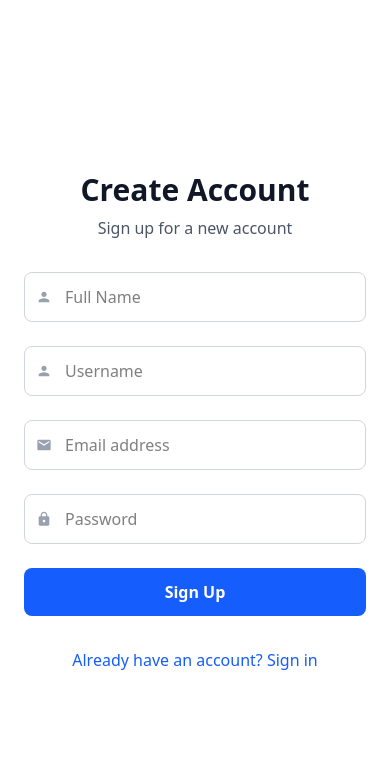
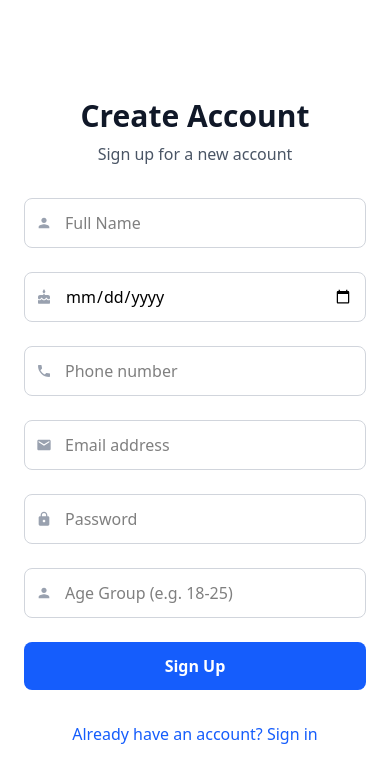
Before and after one commit to HoaiAn1610/SWP-FE, a React (Vite) app: page /register in a window 390 px wide. Shown: the top 782 px of the page. Built offline with nearby package versions, Linux system fonts and the light colour scheme.

Commit message:
register

```diff
--- a/src/pages/auth/register/index.jsx
+++ b/src/pages/auth/register/index.jsx
@@ -1,25 +1,25 @@
+// src/pages/auth/RegisterPage.jsx
 import { useState } from "react";
-import { MdEmail, MdLock, MdPerson } from "react-icons/md";
+import { MdPerson, MdEmail, MdLock, MdPhone, MdCake } from "react-icons/md";
 import api from "../../../config/axios";
 import { toast } from "react-toastify";
 import { useNavigate } from "react-router-dom";
 
-const Register = () => {
+const RegisterPage = () => {
   const [formData, setFormData] = useState({
-    fullName: "",
-    username: "",
+    name: "",
+    dob: "",
+    phone: "",
     email: "",
     password: "",
+    ageGroup: "",
   });
   const [isLoading, setIsLoading] = useState(false);
   const navigate = useNavigate();
 
   const handleInputChange = (e) => {
     const { name, value } = e.target;
-    setFormData((prev) => ({
-      ...prev,
-      [name]: value,
-    }));
+    setFormData((prev) => ({ ...prev, [name]: value }));
   };
 
   const handleSubmit = async (e) => {
@@ -28,18 +28,23 @@ const Register = () => {
 
     try {
       console.log("Register payload:", formData);
-      //formData dữ liệu người dùng nhập
-      //Đẩy cái dữ liệu. này xuống cho BE xử lý
+      // gửi lên /api/UserManagement/register
+      const response = await api.post(
+        "UserManagement/register",
+        formData
+      );
+      console.log("Register response:", response.data);
 
-      const response = await api.post("register", formData);
-      console.log(response);
-      // => thành công
-      // => show message
-      toast.success("Successfully create new account!");
+      toast.success("Tạo tài khoản thành công!");
       navigate("/login");
     } catch (err) {
       console.error("Registration error:", err);
-      toast.error(err.response.data);
+      const message =
+        err.response?.data?.message ||
+        err.response?.data ||
+        err.message ||
+        "Lỗi không xác định";
+      toast.error(message);
     } finally {
       setIsLoading(false);
     }
@@ -47,23 +52,7 @@ const Register = () => {
 
   return (
     <div className="min-h-screen flex flex-col lg:flex-row">
-      {/* Right Image Side */}
-      <div className="hidden lg:flex lg:w-1/2 relative overflow-hidden">
-        <img
-          src="https://images.unsplash.com/photo-1497294815431-9365093b7331"
-          alt="Authentication background"
-          className="absolute inset-0 h-full w-full object-cover"
-        />
-        <div className="absolute inset-0 bg-gradient-to-b from-transparent to-black opacity-50"></div>
-        <div className="relative z-10 flex items-center justify-center w-full p-12 text-white">
-          <div className="text-center">
-            <h3 className="text-4xl font-bold mb-4">Secure Authentication</h3>
-            <p className="text-xl">
-              Your data is protected with industry-standard encryption
-            </p>
-          </div>
-        </div>
-      </div>
+      {/* Left: form */}
       <div className="flex-1 flex items-center justify-center p-6 lg:p-12">
         <div className="w-full max-w-md space-y-8">
           <div className="text-center">
@@ -76,41 +65,60 @@ const Register = () => {
           </div>
 
           <form onSubmit={handleSubmit} className="mt-8 space-y-6">
-            {/* Full Name */}
+            {/* Name */}
             <div>
-              <label htmlFor="fullName" className="sr-only">
+              <label htmlFor="name" className="sr-only">
                 Full Name
               </label>
               <div className="relative">
                 <MdPerson className="absolute left-3 top-1/2 transform -translate-y-1/2 text-gray-400" />
                 <input
-                  id="fullName"
-                  name="fullName"
+                  id="name"
+                  name="name"
                   type="text"
                   required
-                  className="pl-10 w-full p-3 border border-gray-300 rounded-lg focus:ring-2 focus:ring-blue-500 focus:border-transparent"
+                  className="pl-10 w-full p-3 border border-gray-300 rounded-lg focus:ring-2 focus:ring-blue-500"
                   placeholder="Full Name"
-                  value={formData.fullName}
+                  value={formData.name}
                   onChange={handleInputChange}
                 />
               </div>
             </div>
 
-            {/* Username */}
+            {/* Date of Birth */}
             <div>
-              <label htmlFor="username" className="sr-only">
-                Username
+              <label htmlFor="dob" className="sr-only">
+                Date of Birth
               </label>
               <div className="relative">
-                <MdPerson className="absolute left-3 top-1/2 transform -translate-y-1/2 text-gray-400" />
+                <MdCake className="absolute left-3 top-1/2 transform -translate-y-1/2 text-gray-400" />
                 <input
-                  id="username"
-                  name="username"
-                  type="text"
+                  id="dob"
+                  name="dob"
+                  type="date"
                   required
-                  className="pl-10 w-full p-3 border border-gray-300 rounded-lg focus:ring-2 focus:ring-blue-500 focus:border-transparent"
-                  placeholder="Username"
-                  value={formData.username}
+                  className="pl-10 w-full p-3 border border-gray-300 rounded-lg focus:ring-2 focus:ring-blue-500"
+                  value={formData.dob}
+                  onChange={handleInputChange}
+                />
+              </div>
+            </div>
+
+            {/* Phone */}
+            <div>
+              <label htmlFor="phone" className="sr-only">
+                Phone
+              </label>
+              <div className="relative">
+                <MdPhone className="absolute left-3 top-1/2 transform -translate-y-1/2 text-gray-400" />
+                <input
+                  id="phone"
+                  name="phone"
+                  type="tel"
+                  required
+                  className="pl-10 w-full p-3 border border-gray-300 rounded-lg focus:ring-2 focus:ring-blue-500"
+                  placeholder="Phone number"
+                  value={formData.phone}
                   onChange={handleInputChange}
                 />
               </div>
@@ -128,7 +136,7 @@ const Register = () => {
                   name="email"
                   type="email"
                   required
-                  className="pl-10 w-full p-3 border border-gray-300 rounded-lg focus:ring-2 focus:ring-blue-500 focus:border-transparent"
+                  className="pl-10 w-full p-3 border border-gray-300 rounded-lg focus:ring-2 focus:ring-blue-500"
                   placeholder="Email address"
                   value={formData.email}
                   onChange={handleInputChange}
@@ -148,7 +156,7 @@ const Register = () => {
                   name="password"
                   type="password"
                   required
-                  className="pl-10 w-full p-3 border border-gray-300 rounded-lg focus:ring-2 focus:ring-blue-500 focus:border-transparent"
+                  className="pl-10 w-full p-3 border border-gray-300 rounded-lg focus:ring-2 focus:ring-blue-500"
                   placeholder="Password"
                   value={formData.password}
                   onChange={handleInputChange}
@@ -156,11 +164,31 @@ const Register = () => {
               </div>
             </div>
 
-            {/* Submit Button */}
+            {/* Age Group */}
+            <div>
+              <label htmlFor="ageGroup" className="sr-only">
+                Age Group
+              </label>
+              <div className="relative">
+                <MdPerson className="absolute left-3 top-1/2 transform -translate-y-1/2 text-gray-400" />
+                <input
+                  id="ageGroup"
+                  name="ageGroup"
+                  type="text"
+                  required
+                  className="pl-10 w-full p-3 border border-gray-300 rounded-lg focus:ring-2 focus:ring-blue-500"
+                  placeholder="Age Group (e.g. 18-25)"
+                  value={formData.ageGroup}
+                  onChange={handleInputChange}
+                />
+              </div>
+            </div>
+
+            {/* Submit */}
             <button
               type="submit"
               disabled={isLoading}
-              className="w-full py-3 px-4 bg-blue-600 hover:bg-blue-700 text-white font-semibold rounded-lg transition-colors disabled:opacity-50"
+              className="w-full py-3 px-4 bg-blue-600 hover:bg-blue-700 text-white font-semibold rounded-lg disabled:opacity-50"
             >
               {isLoading ? "Creating Account..." : "Sign Up"}
             </button>
@@ -176,8 +204,26 @@ const Register = () => {
           </div>
         </div>
       </div>
+
+      {/* Right: illustration */}
+      <div className="hidden lg:flex lg:w-1/2 relative overflow-hidden">
+        <img
+          src="https://images.unsplash.com/photo-1497294815431-9365093b7331"
+          alt="Authentication background"
+          className="absolute inset-0 h-full w-full object-cover"
+        />
+        <div className="absolute inset-0 bg-gradient-to-b from-transparent to-black opacity-50" />
+        <div className="relative z-10 flex items-center justify-center w-full p-12 text-white">
+          <div className="text-center">
+            <h3 className="text-4xl font-bold mb-4">Secure Authentication</h3>
+            <p className="text-xl">
+              Your data is protected with industry-standard encryption
+            </p>
+          </div>
+        </div>
+      </div>
     </div>
   );
 };
 
-export default Register;
+export default RegisterPage;
```
